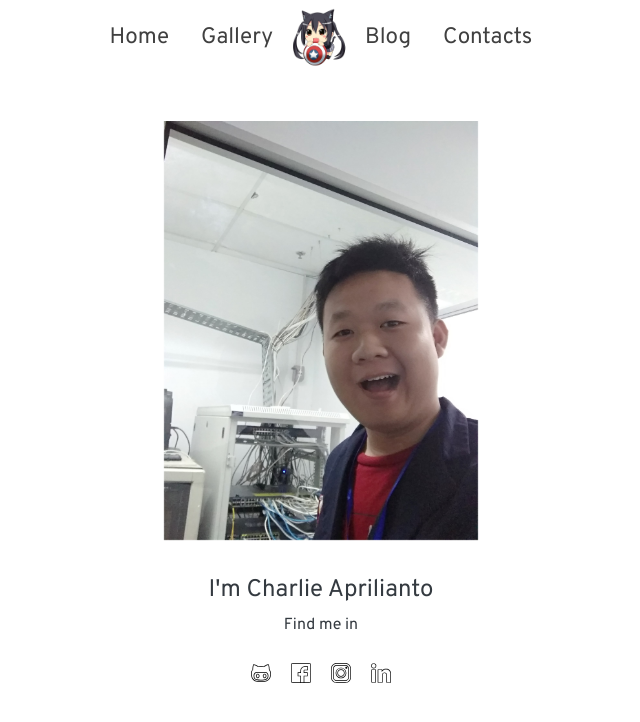
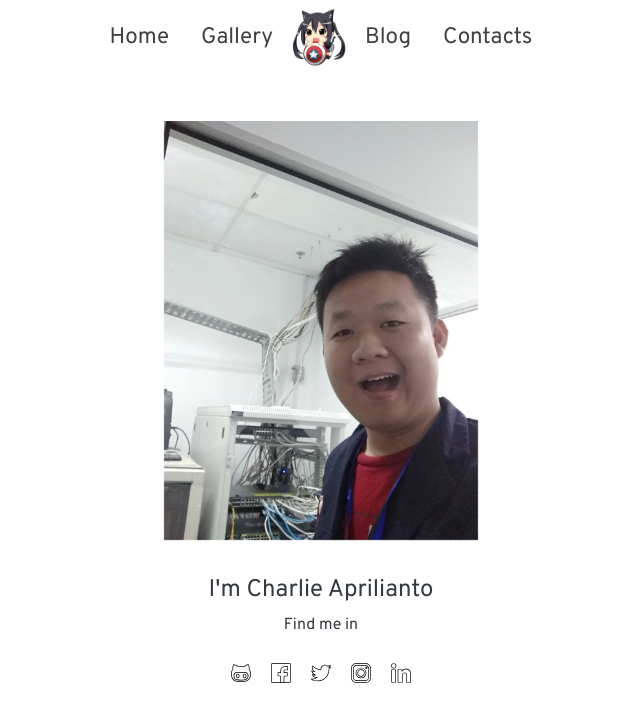
Before and after one commit to michaeltamsil/chaanto-web, a plain HTML site: page index.html in a window 1280 px wide. Shown: the whole page, without its empty margins (319-959 px from the left). Drawn offline with nearby package versions, Linux system fonts and the light colour scheme.

Commit message:
tambah-feature-twitter

```diff
--- a/index.html
+++ b/index.html
@@ -57,6 +57,9 @@
                 <img class="img-distance2 animated bounceInDown" height="40px" src="./donlot/fb.svg" alt="facebook">
             </a>
             <a href="#" target="_blank" rel="noopener noreferrer">
+                    <img class="img-distance2 animated bounceInDown" height="40px" src="./donlot/twitter.svg" alt="twitter">
+                </a>
+            <a href="#" target="_blank" rel="noopener noreferrer">
                 <img class="img-distance2 animated bounceInDown" height="40px" src="./donlot/instagram.svg" alt="instagram">
             </a>
             <a href="#" target="_blank" rel="noopener noreferrer">
```
Also changed, not shown: donlot/twitter.svg (added).
